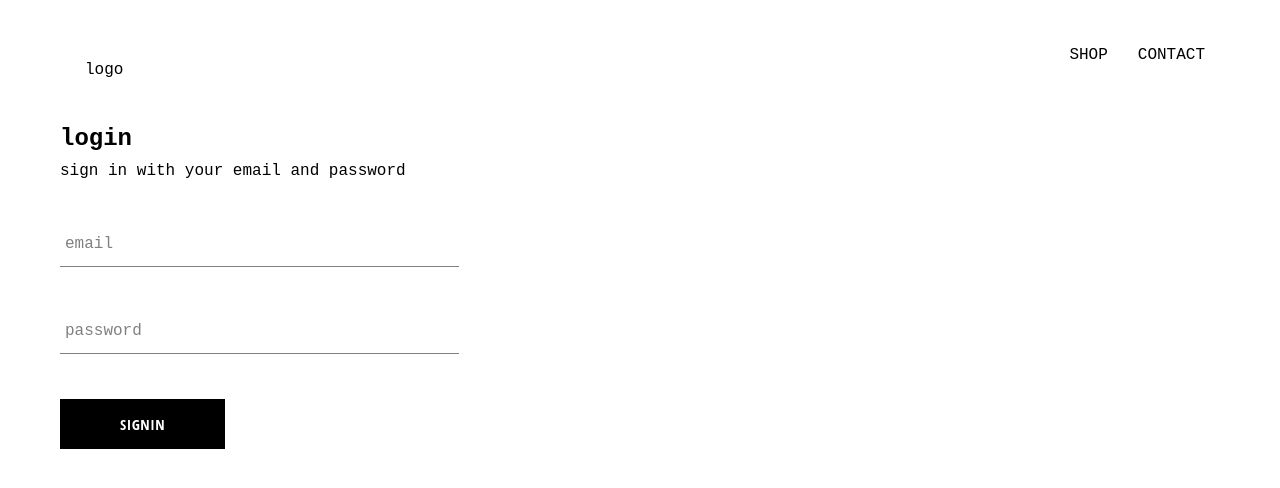
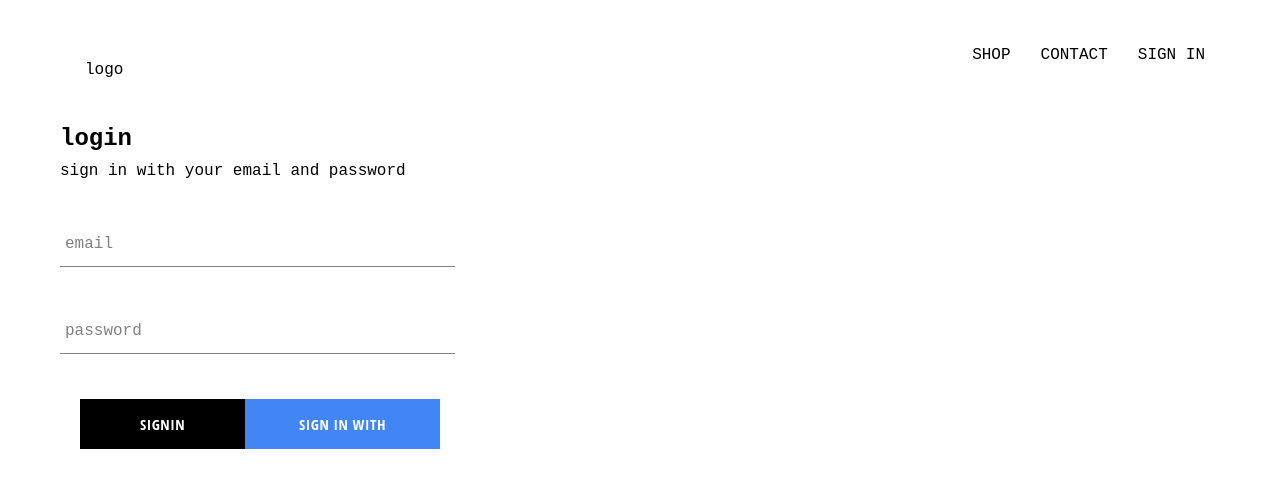
Before and after one commit to adeola-ak/dod-clothing, a React (Create React App) app: page /user in a window 1280 px wide. Shown: the top 488 px of the page. Built offline with nearby package versions, Linux system fonts and the light colour scheme; no server answers; a web font is replaced by a local one.

Commit message:
added firebase auth and conditionally rendered sign in/out in the header

```diff
--- a/public/index.html
+++ b/public/index.html
@@ -11,7 +11,7 @@
       manifest.json provides metadata used when your web app is installed on a
       user's mobile device or desktop. See https://developers.google.com/web/fundamentals/web-app-manifest/
     -->
-    <link rel="manifest" href="%PUBLIC_URL%/manifest.json" />
+    <!-- <link rel="manifest" href="%PUBLIC_URL%/manifest.json" /> -->
     <!--
       Notice the use of %PUBLIC_URL% in the tags above.
       It will be replaced with the URL of the `public` folder during the build.
--- a/src/App.js
+++ b/src/App.js
@@ -1,15 +1,27 @@
-import React from "react";
+import React, { useEffect, useState } from "react";
 import { Route, Switch } from "react-router-dom";
 import "./App.css";
 import HomePage from "./pages/homepage/HomePage";
 import ShopPage from "./pages/shoppage/ShopPage";
 import Header from "./components/header/Header";
 import SignInUp from "./pages/sign-in-up/sign-in-up";
+import { auth } from "./firebase/firebase-utils";
 
 function App() {
+	const [currentUser, setCurrentUser] = useState(null);
+
+	useEffect(() => {
+		const unsubscribe = auth.onAuthStateChanged((user) => {
+			setCurrentUser(user);
+			console.log(user);
+		});
+
+		return () => unsubscribe();
+	}, []);
+
 	return (
 		<div className="App">
-			<Header />
+			<Header currentUser={currentUser} />
 			<Switch>
 				<Route exact path="/">
 					<HomePage />
--- a/src/components/button/Button.js
+++ b/src/components/button/Button.js
@@ -1,9 +1,12 @@
 import React from "react";
 import "./Button.scss";
 
-const Button = ({ children, ...otherProps }) => {
+const Button = ({ children, googleSignIn, ...otherProps }) => {
 	return (
-		<button className="custom-button" {...otherProps}>
+		<button
+			className={`${googleSignIn ? "google-sign-in" : ""} custom-button`}
+			{...otherProps}
+		>
 			{children}
 		</button>
 	);
--- a/src/components/button/Button.scss
+++ b/src/components/button/Button.scss
@@ -19,4 +19,12 @@
 		color: black;
 		border: 1px solid black;
 	}
+	&.google-sign-in {
+		background-color: #4285f4;
+		color: white;
+		&:hover {
+			background-color: #357ae8;
+			border: none;
+		}
+	}
 }
--- a/src/components/header/Header.js
+++ b/src/components/header/Header.js
@@ -1,8 +1,9 @@
 import React from "react";
 import { Link } from "react-router-dom";
 import "./Header.scss";
+import { auth } from "../../firebase/firebase-utils";
 
-const Header = () => {
+const Header = ({ currentUser }) => {
 	return (
 		<div className="header">
 			<Link to="/" className="logo-container">
@@ -15,6 +16,15 @@ const Header = () => {
 				<Link className="option" to="/">
 					CONTACT
 				</Link>
+				{currentUser ? (
+					<div className="option" onClick={() => auth.signOut()}>
+						SIGN OUT
+					</div>
+				) : (
+					<Link className="option" to="/user">
+						SIGN IN
+					</Link>
+				)}
 			</div>
 		</div>
 	);
--- a/src/components/header/Header.scss
+++ b/src/components/header/Header.scss
@@ -20,6 +20,7 @@
 
 		.option {
 			padding: 10px 15px;
+			cursor: pointer;
 		}
 	}
 }
--- a/src/components/signin/SignIn.js
+++ b/src/components/signin/SignIn.js
@@ -2,6 +2,7 @@ import React, { useState } from "react";
 import "./SignIn.scss";
 import FormInput from "../form-input/FormInput";
 import Button from "../button/Button";
+import { signInWithGoogle } from "../../firebase/firebase-utils";
 
 const SignIn = () => {
 	const [email, setEmail] = useState("");
@@ -44,8 +45,13 @@ const SignIn = () => {
 					onChange={handlePasswordChange}
 					required
 				/>
+				<div className="buttons">
+					<Button type="submit">SignIn</Button>
 
-				<Button type="submit">SignIn</Button>
+					<Button onClick={signInWithGoogle} googleSignIn>
+						Sign In With Google
+					</Button>
+				</div>
 			</form>
 		</div>
 	);
--- a/src/components/signin/SignIn.scss
+++ b/src/components/signin/SignIn.scss
@@ -1,9 +1,15 @@
 .sign-in {
-	width: 30vw;
+	width: 380px;
 	display: flex;
 	flex-direction: column;
 
 	.title {
 		margin: 10px 0;
 	}
+
+	.buttons {
+		display: flex;
+		justify-content: space-between;
+		padding-left: 20px;
+	}
 }
--- /dev/null
+++ b/src/firebase/firebase-utils.js
@@ -0,0 +1,25 @@
+import firebase from "firebase/app";
+import "firebase/firestore";
+import "firebase/auth";
+
+const config = {
+	apiKey: "AIzaSyDBBC-e0EK1rSOb_cNewUFtK6IjcjIukS4",
+	authDomain: "dod-clothing.firebaseapp.com",
+	projectId: "dod-clothing",
+	storageBucket: "dod-clothing.appspot.com",
+	messagingSenderId: "185017994885",
+	appId: "1:185017994885:web:7e2d016ea12775de1123ec",
+	measurementId: "G-D45CEVH46S",
+};
+
+firebase.initializeApp(config);
+
+export const auth = firebase.auth();
+export const firestore = firebase.firestore();
+
+const provider = new firebase.auth.GoogleAuthProvider();
+provider.setCustomParameters({ prompt: "select_account" });
+
+export const signInWithGoogle = () => auth.signInWithPopup(provider);
+
+export default firebase;
```
Also changed, not shown: src/logo.svg (deleted), 1 other file (tests, documents, lock files or other folders).
